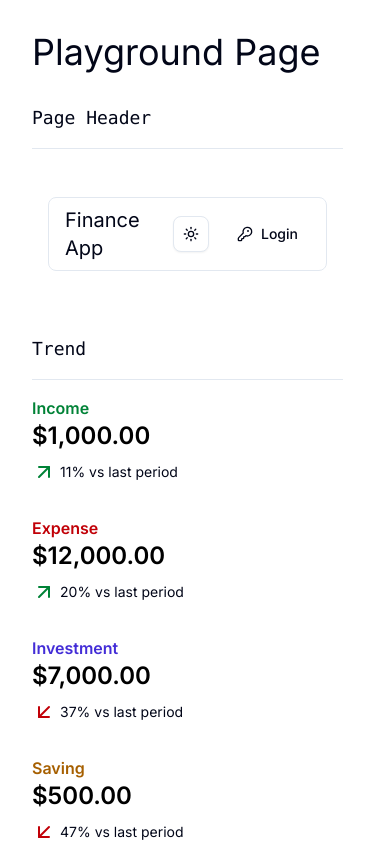
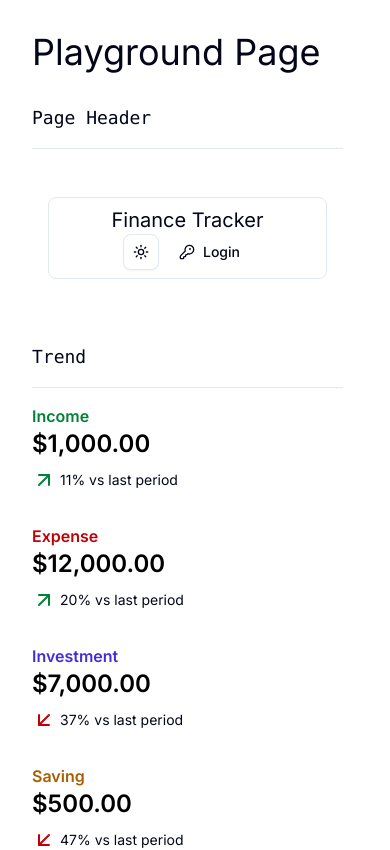
Before and after one commit to rohxn-rai/finance-app-nextjs, a Next.js app: page /playground in a window 390 px wide. Shown: the top 850 px of the page. Built offline with nearby package versions, Linux system fonts and the light colour scheme; no server answers.

Commit message:
changed from Finance app to finance Tracker - also made the header responsive

```diff
--- a/app/layout.tsx
+++ b/app/layout.tsx
@@ -9,8 +9,8 @@ const inter = Inter({ subsets: ["latin"] });
 
 export const metadata: Metadata = {
   title: {
-    template: "%s | Finance App",
-    default: "Finance App",
+    template: "%s | Finance Tracker",
+    default: "Finance Tracker",
   },
   description: "Create and manage your finances!",
 };
--- a/components/header.tsx
+++ b/components/header.tsx
@@ -38,8 +38,8 @@ const Header = async () => {
         className={cn(
           "border border-input mx-4 ",
           "bg-popover px-4 py-2 rounded-md ",
-          "flex flex-row justify-between ",
-          "items-center ",
+          "flex flex-col xs:flex-row ",
+          "justify-between items-center ",
           "border border-input "
         )}
       >
@@ -47,10 +47,10 @@ const Header = async () => {
           href="/dashboard"
           className="text-xl hover:underline underline-offset-8 decoration-2"
         >
-          Finance App
+          Finance Tracker
         </Link>
 
-        <div className="flex items-center gap-4">
+        <div className="flex items-center gap-2">
           <ModeToggle />
           {user && (
             <Link href="/dashboard/settings">
@@ -68,7 +68,7 @@ const Header = async () => {
                     )}
                   </AvatarFallback>
                 </Avatar>
-                <span>
+                <span className=" not-xs:hidden">
                   {user?.user_metadata?.settings?.fullName ?? user?.email}
                 </span>
               </Button>
```
